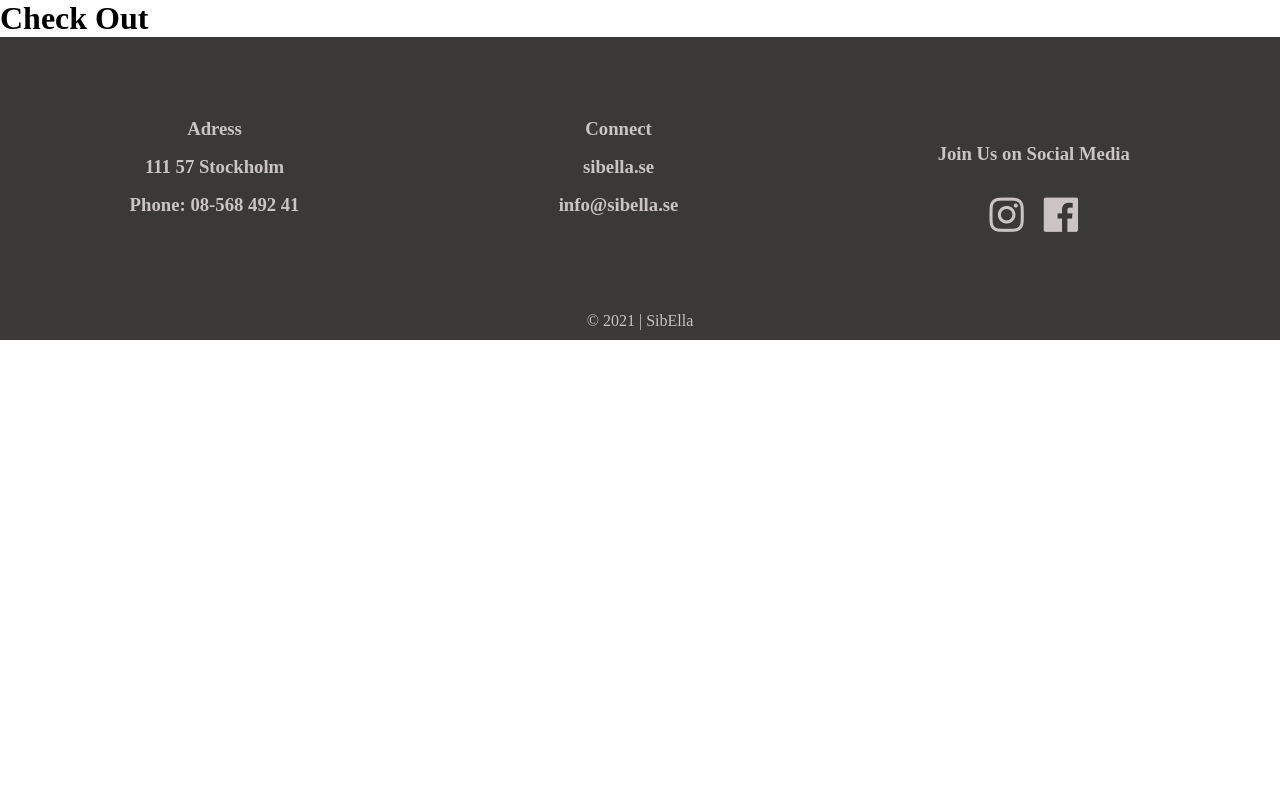
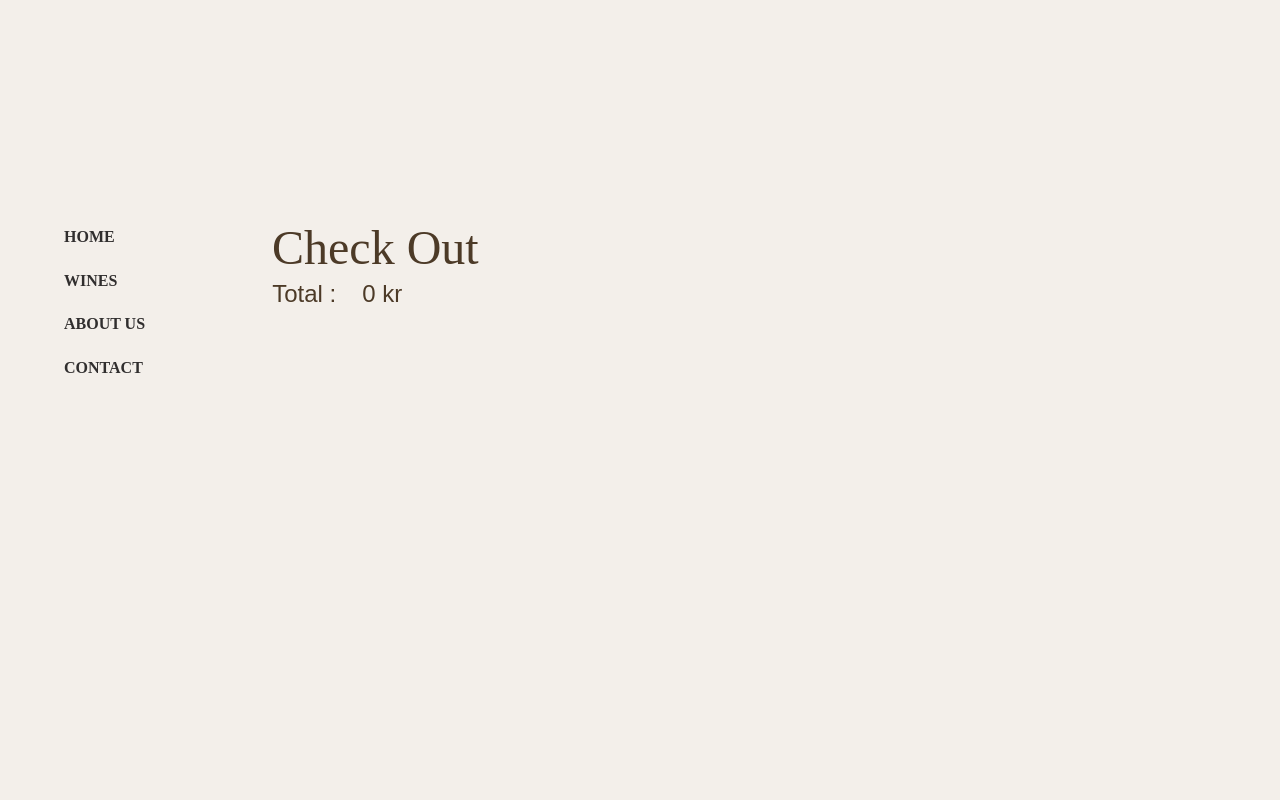
Before and after one commit to jenseneducation-siba-kouki/Wine, a Vue app in the folder frontend/: page /order in a window 1280 px wide. Shown: the top 800 px of the page. Built offline with nearby package versions, Linux system fonts and the light colour scheme.

Commit message:
Order page

```diff
--- a/frontend/src/components/Cart.vue
+++ b/frontend/src/components/Cart.vue
@@ -4,6 +4,7 @@
     <div class="item" v-for="item in cart" :key="item.id">
       <ProductsItem :item="item" />
     </div>
+    <hr>
     <div class="price">
       <h2>Total</h2>
       <h2>{{totalamount}} kr</h2>
@@ -52,6 +53,9 @@ export default {
 .item{
   margin-top:25px;
   }
+hr{
+  margin-top:3rem;
+  }
 h1 {
 text-align: center;
 margin-top:10px;
@@ -61,7 +65,7 @@ font-family: "LegacySanITC-Book", "Arial", "Helvetica Neue", "Helvetica", sans-s
 .price {
   display: flex;
   align-items: flex-end;
-  margin-top: 80px;
+  margin-top: 30px;
   }
 button {
   width: 90%;
--- a/frontend/src/views/Order.vue
+++ b/frontend/src/views/Order.vue
@@ -1,15 +1,76 @@
 <template>
   <div class="Order">
+     <section class="nav">
+  <!-- <ShoppingCart /> -->
+   <NavAll />
+    </section>
       <h1>Check Out</h1>
+      <div class="item" v-for="item in cart" :key="item.id">
+      <ProductsItem :item="item" />
+    </div>
+    <div class="price">
+      <h2>Total :</h2>
+      <h2>{{totalamount}} kr</h2>
+    </div>
   </div>
 </template>
 
 <script>
+import ProductsItem from "./../components/ProductsItem";
+import NavAll from "@/components/NavAll.vue";
+
+
 export default {
-
+name:'Order',
+components: {
+    ProductsItem,
+    NavAll,
+  },
+   computed: {
+    cart() {
+      return this.$store.state.cart;
+    },
+    totalamount() {
+      let totalamount = 0;
+      this.$store.state.cart.forEach(item => {
+        totalamount += item.quantity * item.price;
+      });
+      return totalamount;
+    }
+  },
 }
 </script>
 
-<style>
-
+<style scoped>
+.Order{
+  height: 60rem;
+  background-color: rgb(243, 239, 234);
+}
+h1{
+  margin-left:17rem;
+  margin-top:-14rem;
+  font-size: 3rem;
+  color: #4c3a27;
+  font-weight: 500;
+}
+.item{
+  margin-left:15.5rem;
+  margin-top:3rem;
+  color: #4c3a27;
+}
+.price{
+  margin-left:15.7rem;
+  color: #4c3a27;
+  display: flex;
+  align-items: flex-end;
+}
+h2 {
+  display:flex;
+  justify-content:center;
+  align-items:center;
+  margin:5px;
+  padding-left:1rem;
+  font-weight: 500;
+  font-family: "LegacySanITC-Book", "Arial", "Helvetica Neue", "Helvetica", sans-serif;
+  }
 </style>
--- a/frontend/src/views/Wines.vue
+++ b/frontend/src/views/Wines.vue
@@ -22,7 +22,7 @@ import NavAll from "@/components/NavAll.vue";
 import ShoppingCart from "@/components/ShoppingCart.vue";
 import Products from "../components/Products";
 import Cart from "../components/Cart";
-import axios from "axios";
+// import axios from "axios";
 
 
 export default {
@@ -33,14 +33,14 @@ data(){
     cartStatus: false,
   }
 },
-async created(){
-  const res = await axios.get("http://localhost:5000/api/wines");
-  console.log(res.data)
-},
-async mounted(){
-const RESPONSE = await axios.get("http://localhost:5000/api/wines");
-this.items = RESPONSE.data
-},
+// async created(){
+//   const res = await axios.get("http://localhost:5000/api/wines");
+//   console.log(res.data)
+// },
+// async mounted(){
+// const RESPONSE = await axios.get("http://localhost:5000/api/wines");
+// this.items = RESPONSE.data
+// },
 components:{
     NavAll,
     ShoppingCart,
```
Also changed, not shown: 1 other file (tests, documents, lock files or other folders).
